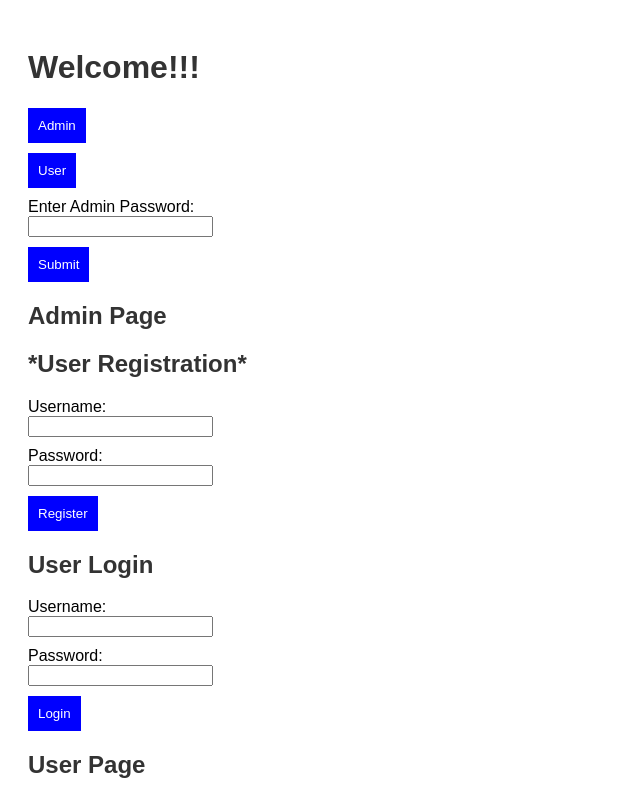
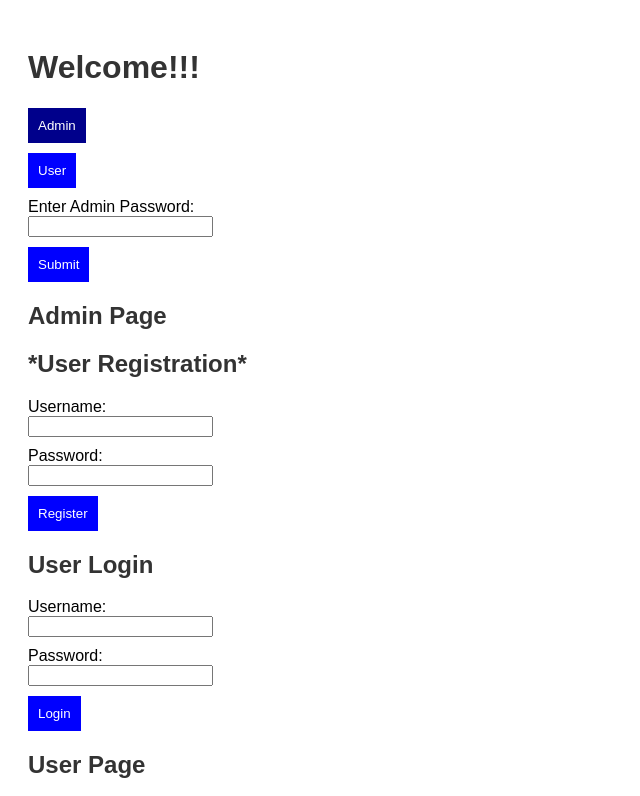
Before and after one commit to gowtham6677/new1, a plain HTML site: page index.html in a window 1280 px wide. In both pictures the pointer is over the button "Admin". Shown: the top 796 px of the page, without its empty margins (0-640 px from the left). Drawn offline with Linux system fonts and the light colour scheme.

Commit message:
Update styleg.css

```diff
--- a/styleg.css
+++ b/styleg.css
@@ -28,5 +28,5 @@ button {
 }
 
 button:hover {
-    background-color: blue;
+    background-color: darkblue;
 }
```
